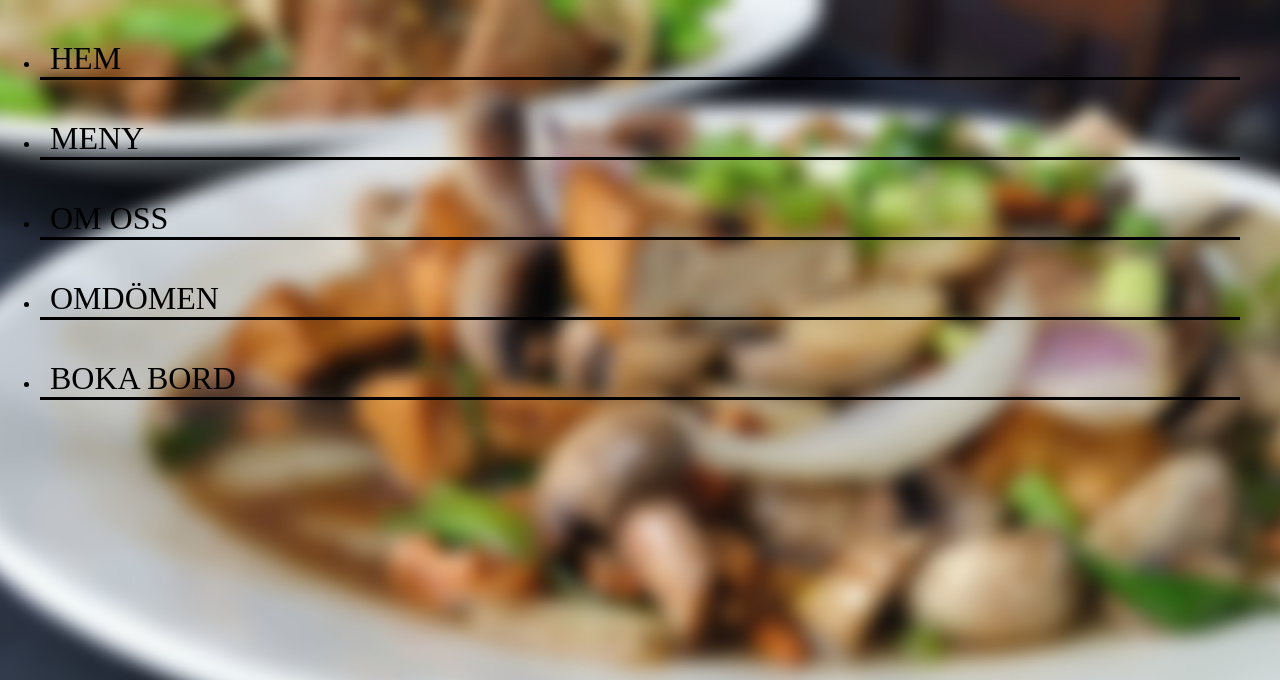
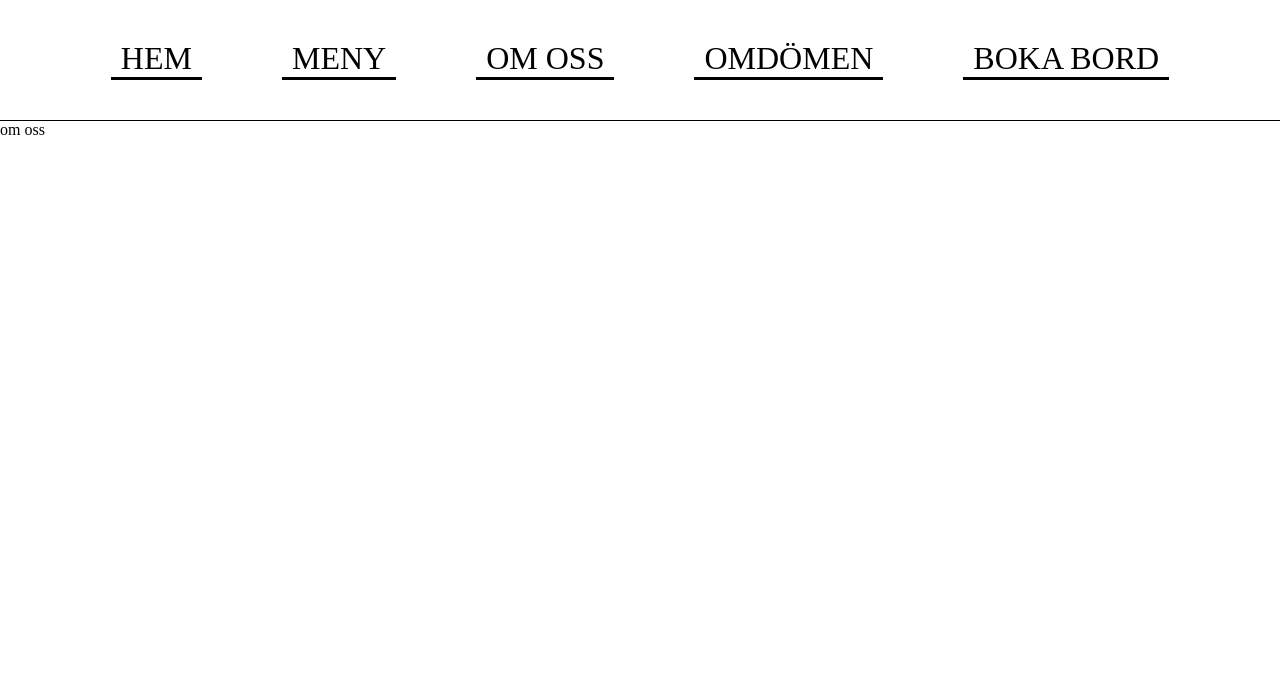
Before and after one commit to Valdaserides/dawei, a PHP site: page /about/aboutIndex.php in a window 1280 px wide. Shown: the top 680 px of the page. Run offline with PHP 8.4, Linux system fonts and the light colour scheme.

Commit message:
Revert "-"
This reverts commit 5ac67b8587ac4634b7eb74df02ce878cc8f88e4f.

```diff
--- a/about/aboutIndex.php
+++ b/about/aboutIndex.php
@@ -5,12 +5,7 @@ include("../templates/navigation.php");
 ?>
 <link rel="stylesheet" href="../css/aboutCss.css">
 
-<main>
-
-
-
-
-</main>
+om oss
 
 
 </body>
--- a/css/aboutCss.css
+++ b/css/aboutCss.css
@@ -4,23 +4,3 @@
 	padding: 0;
 
 }
-
-body{
-
-	background-image: url("../imgs/blurred-background.jpg");
-
-	/* Parallax effect */
-	background-attachment: fixed;
-	background-position: center;
-	background-repeat: no-repeat;
-	background-size: cover;
-}
-
-main{
-
-	width: 1100px;
-	height: auto;
-	margin: auto;
-	background-color: rgba(200,200,200,.7);
-
-}
--- a/css/navigation.css
+++ b/css/navigation.css
@@ -3,36 +3,37 @@
 	padding: 0;
 }
 
-.main-nav ul{
+nav ul{
+
 
 	background-color: #FFF;
 	border-bottom: solid 1px;
 	display: flex;
 	justify-content: center;
-	list-item-style-type: none;
+	list-style-type: none;
 	width: 100%;
 
 }
 
-.li-item {
+li {
 
 	margin: 40px 40px 40px 40px;
 	border-bottom: solid 3px;
 
 }
 
-.li-item a {
+li a {
 
 	position: relative;
     color: black;
-    text-a.li-itemgn: center;
+    text-align: center;
 	font-size: 2em;
     text-decoration: none;
 	padding: 10px 10px;
 
 }
 
-.li-item a:before {
+li a:before {
 
 	content: "";
 	position: absolute;
@@ -49,7 +50,7 @@
 
 }
 
-.li-item a:hover:before{
+li a:hover:before{
 
 	visibility: visible;
 	-webkit-transform: scaleX(1);
@@ -66,7 +67,7 @@
 label{
 	margin: 0 40px 0 0;
 	font-size: 26px;
-	.li-itemne-height: 70px;
+	line-height: 70px;
 	display: none;
 }
 
@@ -83,7 +84,7 @@ label{
 		background-image: none;
 	}
 
-	.main-nav{
+	nav{
 		display: none;
 	}
 
@@ -99,25 +100,25 @@ label{
 		margin-left: 20px;
 	}
 
-	.respo-li-item{
+	.respo-li{
 		display: none;
-		text-a.li-itemgn: center;
+		text-align: center;
 		width: 100%;
 	}
 
-	.respo-li-item a{
+	.respo-li a{
 		display: block;
 		border-bottom: none;
 		margin: 0;
 
 	}
 
-	#toggle:checked + .respo-.li-item{
+	#toggle:checked + .respo-li{
 		display: block;
 
 	}
 
-	.li-item a:before {
+	li a:before {
 
 		content: "";
 		position: absolute;
@@ -126,7 +127,7 @@ label{
 		bottom: 0;
 		left: 0;
 		background-color: #000;
-		visibi.li-itemty: hidden;
+		visibility: hidden;
 		-webkit-transform: none;
 		transform: none;
 		-webkit-transition: none;
@@ -134,7 +135,7 @@ label{
 
 	}
 
-	.li-item a:hover:before{
+	li a:hover:before{
 
 		visibility: hidden;
 
--- a/css/omdomenCss.css
+++ b/css/omdomenCss.css
@@ -19,9 +19,9 @@ body{
 main{
 
 	width: 1100px;
+	height: 1000px;
 	margin: auto;
 	background-color: rgba(200,200,200,.7);
-	padding-bottom: 100px;
 
 }
 
--- a/templates/footer.php
+++ b/templates/footer.php
@@ -3,6 +3,7 @@
 <head>
 	<link rel="stylesheet" href="../css/footer.css" />
 	<meta charset="UTF-8">
+	<title>footer</title>
 </head>
 <body>
 
--- a/templates/navigation.php
+++ b/templates/navigation.php
@@ -16,12 +16,12 @@
 
 <nav>
 
-	<ul class="main-nav">
-	  <li class="li-item"><a class="active" href="/dawei/hem/hemIndex.php">HEM</a></li>
-	  <li class="li-item"><a href="/dawei/meny/menuIndex.php">MENY</a></li>
-	  <li class="li-item"><a href="/dawei/about/aboutIndex.php">OM OSS</a></li>
-	  <li class="li-item"><a href="/dawei/omdomen/omdomenIndex.php">OMDÖMEN</a></li>
-	  <li class="li-item"><a href="/dawei/bokaBord/bokaBordIndex.php" id="bokaBord">BOKA BORD</a></li>
+	<ul>
+	  <li><a class="active" href="/dawei/hem/hemIndex.php">HEM</a></li>
+	  <li><a href="/dawei/meny/menuIndex.php">MENY</a></li>
+	  <li><a href="/dawei/about/aboutIndex.php">OM OSS</a></li>
+	  <li><a href="/dawei/omdomen/omdomenIndex.php">OMDÖMEN</a></li>
+	  <li><a href="/dawei/bokaBord/bokaBordIndex.php" id="bokaBord">BOKA BORD</a></li>
 	</ul>
 
 </nav>
@@ -32,11 +32,11 @@
 	<input type="checkbox" id="toggle" />
 
 	<ul class="respo-li">
-		<li class="repo-li-item"><a class="active" href="/dawei/hem/hemIndex.php">HEM</a></li>
-		<li class="repo-li-item"><a href="/dawei/meny/menuIndex.php">MENY</a></li>
-		<li class="repo-li-item"><a href="/dawei/about/aboutIndex.php">OM OSS</a></li>
-		<li class="repo-li-item"><a href="/dawei/omdomen/omdomenIndex.php">OMDÖMEN</a></li>
-		<li class="repo-li-item"><a href="/dawei/bokaBord/bokaBordIndex.php" id="bokaBord">BOKA BORD</a></li>
+		<li><a class="active" href="/dawei/hem/hemIndex.php">HEM</a></li>
+		<li><a href="/dawei/meny/menuIndex.php">MENY</a></li>
+		<li><a href="/dawei/about/aboutIndex.php">OM OSS</a></li>
+		<li><a href="/dawei/omdomen/omdomenIndex.php">OMDÖMEN</a></li>
+		<li><a href="/dawei/bokaBord/bokaBordIndex.php" id="bokaBord">BOKA BORD</a></li>
 	</ul>
 
 </nav>
```
Also changed, not shown: css/footer.css (+2 -42 lines), imgs/gaipadmedmamong.jpg (deleted), omdomen/omdomenIndex.php (line endings or trailing spaces).
